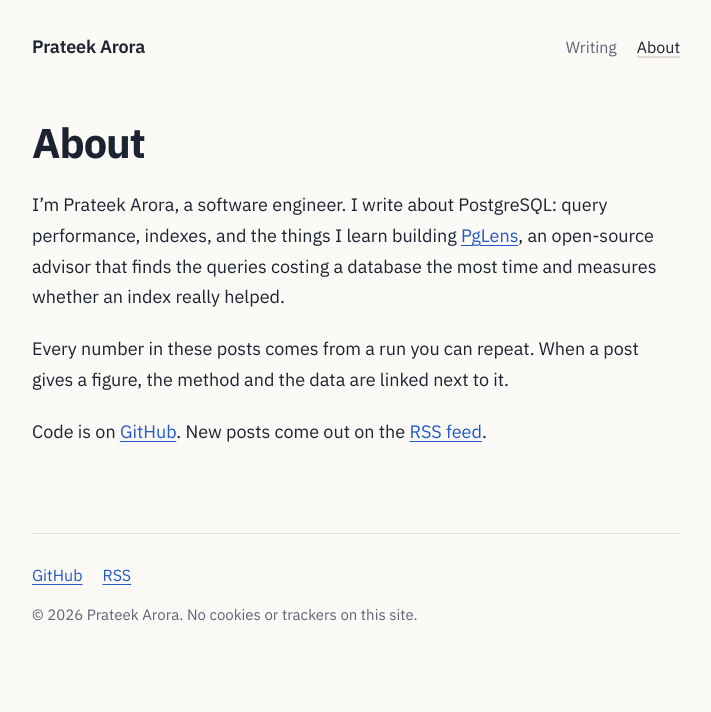
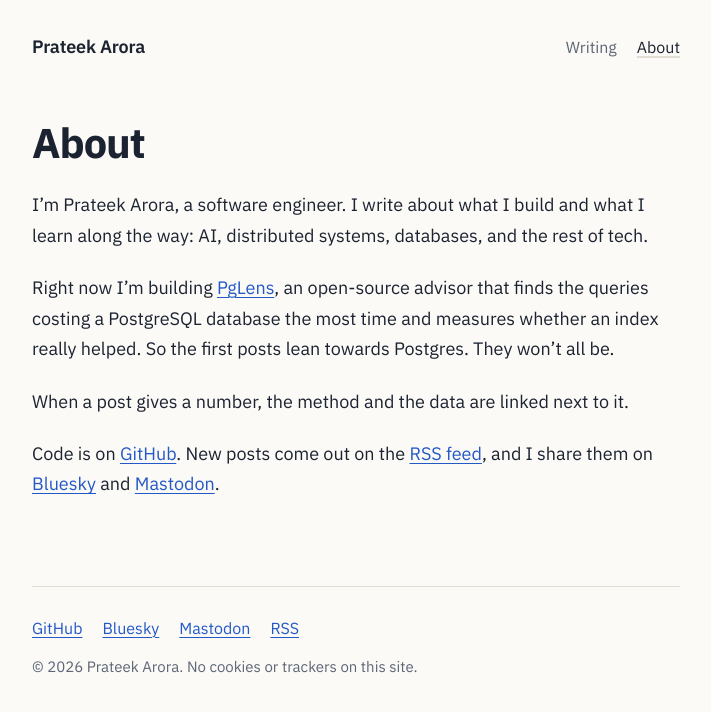
Before and after one commit to Prateek-Arora/Prateek-Arora.github.io, a Jekyll site: the page built from about.md, in a window 1280 px wide. Shown: the top 712 px of the page, without its empty margins (284-995 px from the left). Built offline with Jekyll 4.4.1, drawn with Linux system fonts in a browser that asks for light colours.

Commit message:
Broaden the blog beyond Postgres; add Bluesky and Mastodon
The site description, home intro and About page now cover AI, distributed systems and databases.
The PgLens note at the end of a post appears only on posts marked pglens: true. Bluesky and
Mastodon links carry rel="me" for profile verification.

Co-Authored-By: Claude Opus 5.5 <noreply@anthropic.com>

```diff
--- a/_config.yml
+++ b/_config.yml
@@ -1,5 +1,5 @@
 title: Prateek Arora
-description: PostgreSQL, performance, and what I learn building PgLens.
+description: Notes on software I build and learn from, on AI, distributed systems, databases, and the rest of tech.
 lang: en
 url: "https://prateek-arora.github.io"
 baseurl: ""
@@ -15,12 +15,18 @@ author:
 links:
   - name: GitHub
     url: https://github.com/Prateek-Arora
+  - name: Bluesky
+    url: https://bsky.app/profile/aroraprateek.bsky.social
+  - name: Mastodon
+    url: https://mastodon.social/@prateekarora
 
 # jekyll-seo-tag: sameAs in the JSON-LD. Keep in step with links above.
 social:
   name: Prateek Arora
   links:
     - https://github.com/Prateek-Arora
+    - https://bsky.app/profile/aroraprateek.bsky.social
+    - https://mastodon.social/@prateekarora
 
 plugins:
   - jekyll-feed
--- a/_layouts/home.html
+++ b/_layouts/home.html
@@ -2,12 +2,12 @@
 layout: default
 ---
 <section class="intro">
-  <h1>I write about PostgreSQL: query performance, indexes, and what I learn building an open-source index advisor.</h1>
+  <h1>I'm a software engineer. I write about AI, distributed systems, databases, and whatever I'm building or learning next.</h1>
   {% include links.html %}
 </section>
 
 <a class="project" href="https://github.com/Prateek-Arora/pglens">
-  <span class="eyebrow">Building</span>
+  <span class="eyebrow">Currently building</span>
   <span class="project-name">PgLens</span>
   <span class="project-desc">Finds the Postgres queries costing your database the most time, suggests an index for each, and measures whether it really helped. Self-hosted, and read-only on your database.</span>
   <span class="project-link">github.com/Prateek-Arora/pglens <span aria-hidden="true">→</span></span>
--- a/about.md
+++ b/about.md
@@ -2,16 +2,19 @@
 layout: page
 title: About
 permalink: /about/
-description: Prateek Arora writes about PostgreSQL performance and builds PgLens, an open-source index advisor.
+description: "I am Prateek Arora, a software engineer. I write about AI, distributed systems, databases, and the things I build."
 ---
 
-I'm Prateek Arora, a software engineer. I write about PostgreSQL: query performance, indexes, and
-the things I learn building [PgLens](https://github.com/Prateek-Arora/pglens), an open-source
-advisor that finds the queries costing a database the most time and measures whether an index
-really helped.
+I'm Prateek Arora, a software engineer. I write about what I build and what I learn along the
+way: AI, distributed systems, databases, and the rest of tech.
 
-Every number in these posts comes from a run you can repeat. When a post gives a figure, the
-method and the data are linked next to it.
+Right now I'm building [PgLens](https://github.com/Prateek-Arora/pglens), an open-source advisor
+that finds the queries costing a PostgreSQL database the most time and measures whether an index
+really helped. So the first posts lean towards Postgres. They won't all be.
+
+When a post gives a number, the method and the data are linked next to it.
 
 Code is on [GitHub](https://github.com/Prateek-Arora). New posts come out on the
-[RSS feed](/feed.xml).
+[RSS feed](/feed.xml), and I share them on
+[Bluesky](https://bsky.app/profile/aroraprateek.bsky.social) and
+[Mastodon](https://mastodon.social/@prateekarora).
--- a/assets/site.css
+++ b/assets/site.css
@@ -204,6 +204,7 @@ pre code { font-size: inherit; }
   font-size: 1rem; line-height: 1.6; color: var(--muted);
 }
 .note p { margin: 0; }
+.note p + p { margin-top: .6rem; }
 .post-nav { display: grid; grid-template-columns: 1fr 1fr; gap: 1rem; margin-top: 2.5rem; }
 .post-nav a { display: grid; gap: .2rem; text-decoration: none; color: var(--text); font-weight: 600; line-height: 1.4; }
 .post-nav a:hover { color: var(--accent); }
```
Also changed, not shown: _layouts/post.html (+5 -3 lines), assets/og/default.png.
